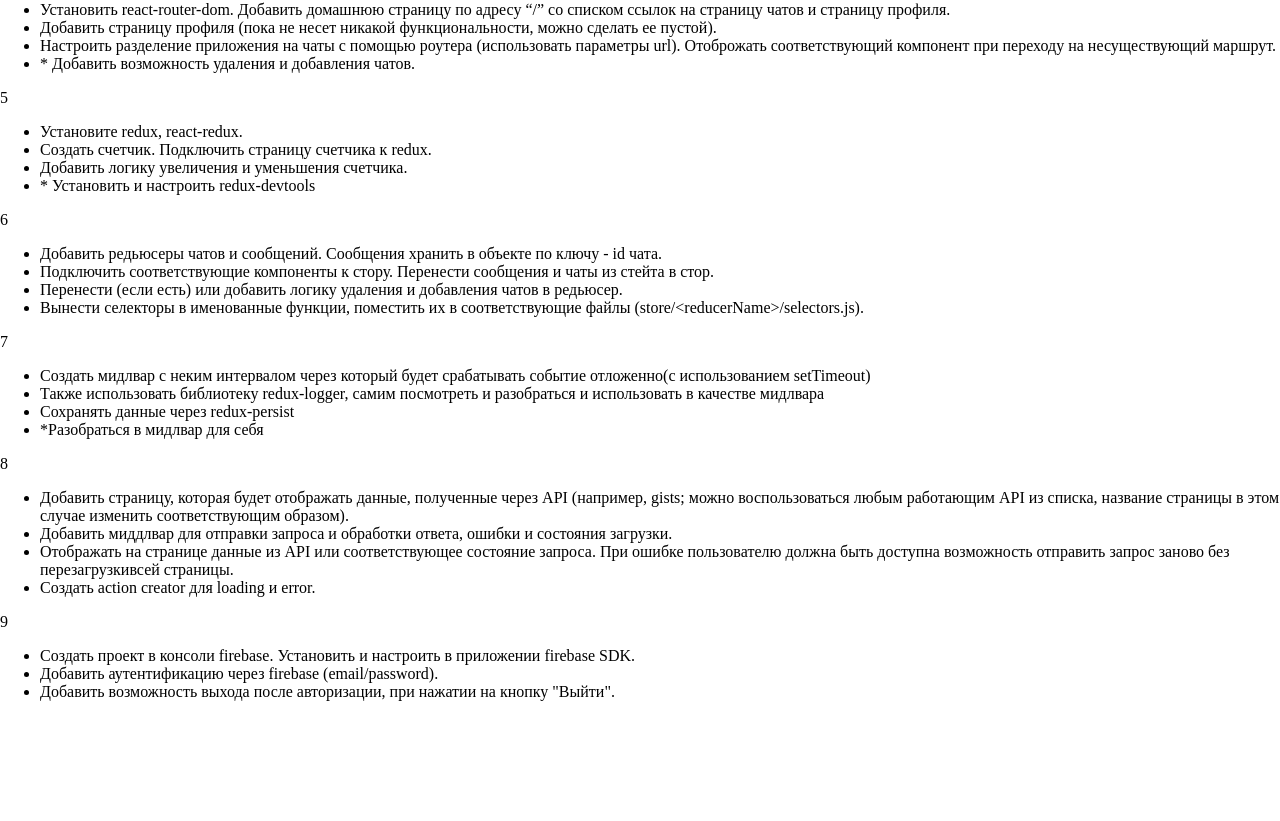
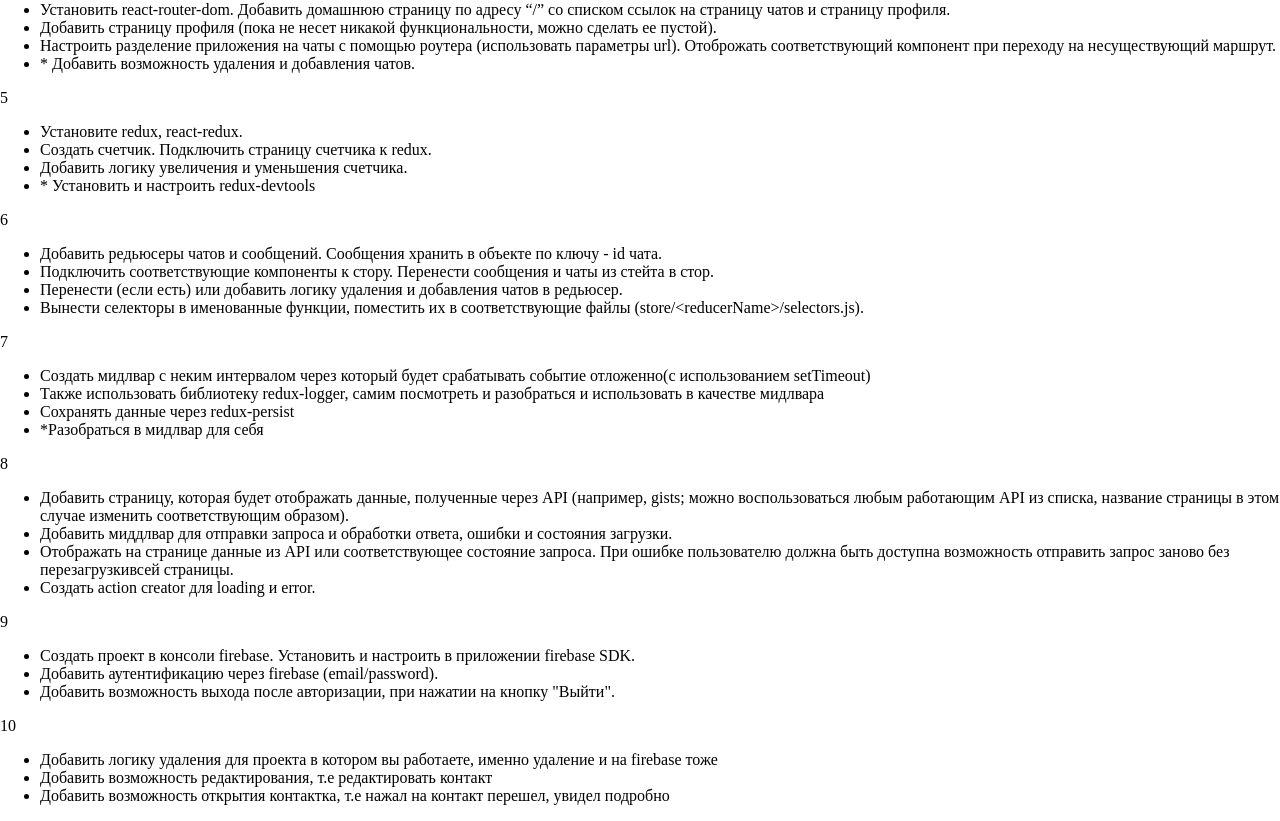
Before and after one commit to WolfManR/GeekBrainsReact, a React (Create React App) app in the folder study/: page / in a window 1280 px wide. Shown: the part 561-1382 px from the top of the page. Before the commit the page ends 1278 px from the top, so only its background shows below. Built offline with nearby package versions, Linux system fonts and the light colour scheme.

Commit message:
add tasks for 10 homework

```diff
--- a/study/src/pages/Site.jsx
+++ b/study/src/pages/Site.jsx
@@ -85,6 +85,14 @@ const homeworks = [
       'Добавить возможность выхода после авторизации, при нажатии на кнопку "Выйти".',
     ],
   },
+  {
+    number: 10,
+    tasks: [
+      'Добавить логику удаления для проекта в котором вы работаете, именно удаление и на firebase тоже',
+      'Добавить возможность редактирования, т.е редактировать контакт',
+      'Добавить возможность открытия контактка, т.е нажал на контакт перешел, увидел подробно',
+    ],
+  },
 ]
 
 const Site = () => {
```
